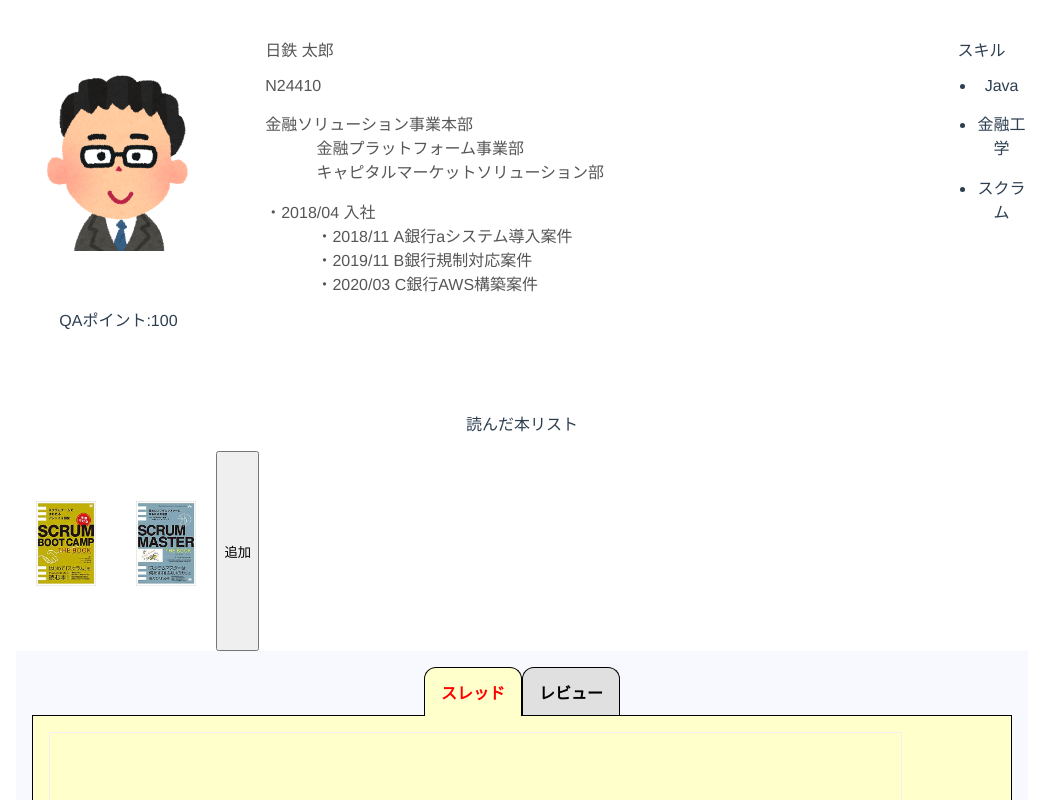
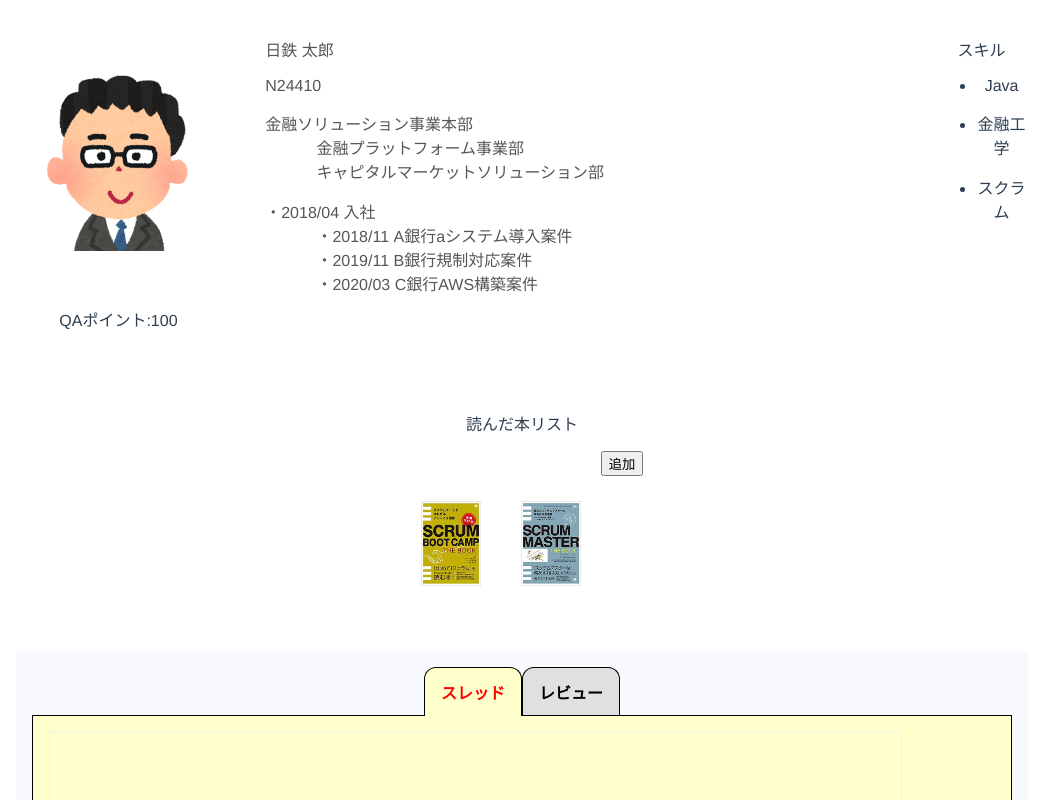
Before and after one commit to R-Yoshikawa/muscle-alchol, a Vue app: page / in a window 1280 px wide. Shown: the top 800 px of the page, without its empty margins (118-1174 px from the left). Built offline with nearby package versions, Linux system fonts and the light colour scheme.

Commit message:
リストを真ん中にした

```diff
--- a/src/components/MyPageProfile.vue
+++ b/src/components/MyPageProfile.vue
@@ -27,6 +27,7 @@
       </div>
     </div>
     <div class="bookList">
+      <div style="text-align: center">
         <p>読んだ本リスト</p>
         <div class="bookDescription">
           <div class="bookimg">
@@ -35,7 +36,10 @@
           <div class="bookimg2">
             <a href="#"></a>
           </div>
+          <div style="text-align: right">
             <button>追加</button>
+          </div>
+        </div>
       </div>
     </div>
   </div>
@@ -70,7 +74,7 @@ export default {
 
 .bookDescription {
   display: flex;
-  justify-content: start;
+  justify-content: center;
 }
 
 .userDetail {
@@ -96,6 +100,7 @@ export default {
   background-position: 50%;
   background-position-y: 50px;
   height: 200px;
+  text-align: center;
 }
 .bookimg2 {
   width: 100px;
@@ -104,6 +109,7 @@ export default {
   background-position: 50%;
   background-position-y: 50px;
   height: 200px;
+  text-align: center;
 }
 .grad-wrap {
   position: relative;
```
Lines whose indentation alone changed are shown as unchanged.
